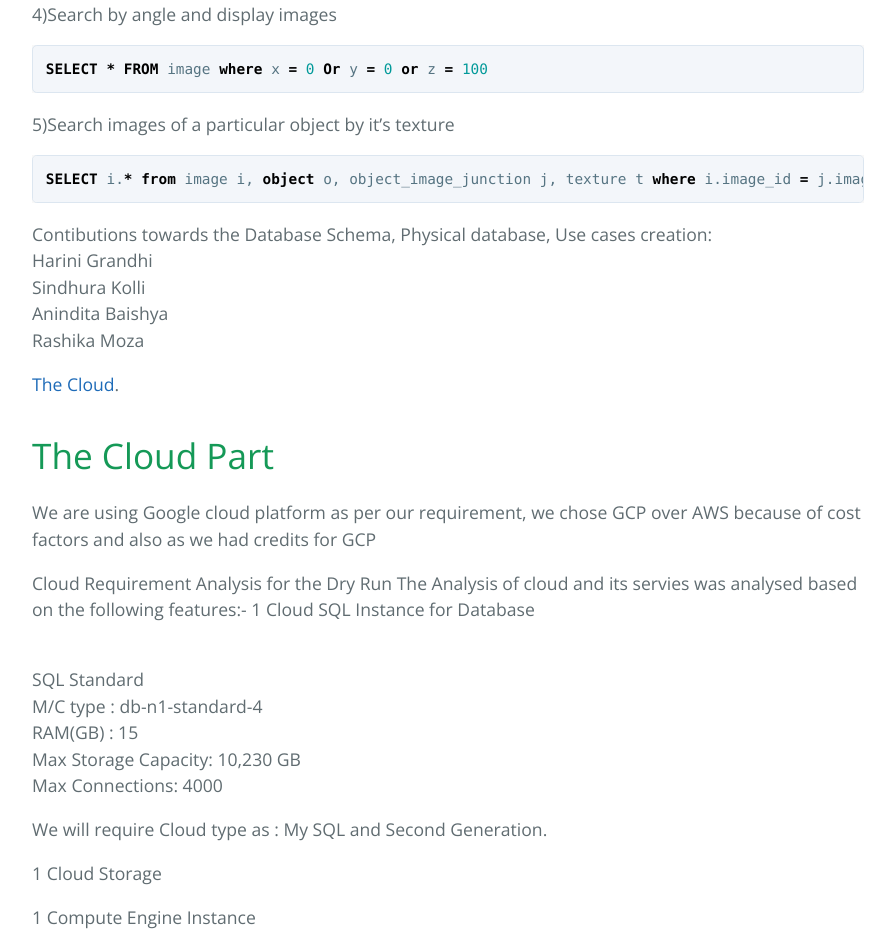
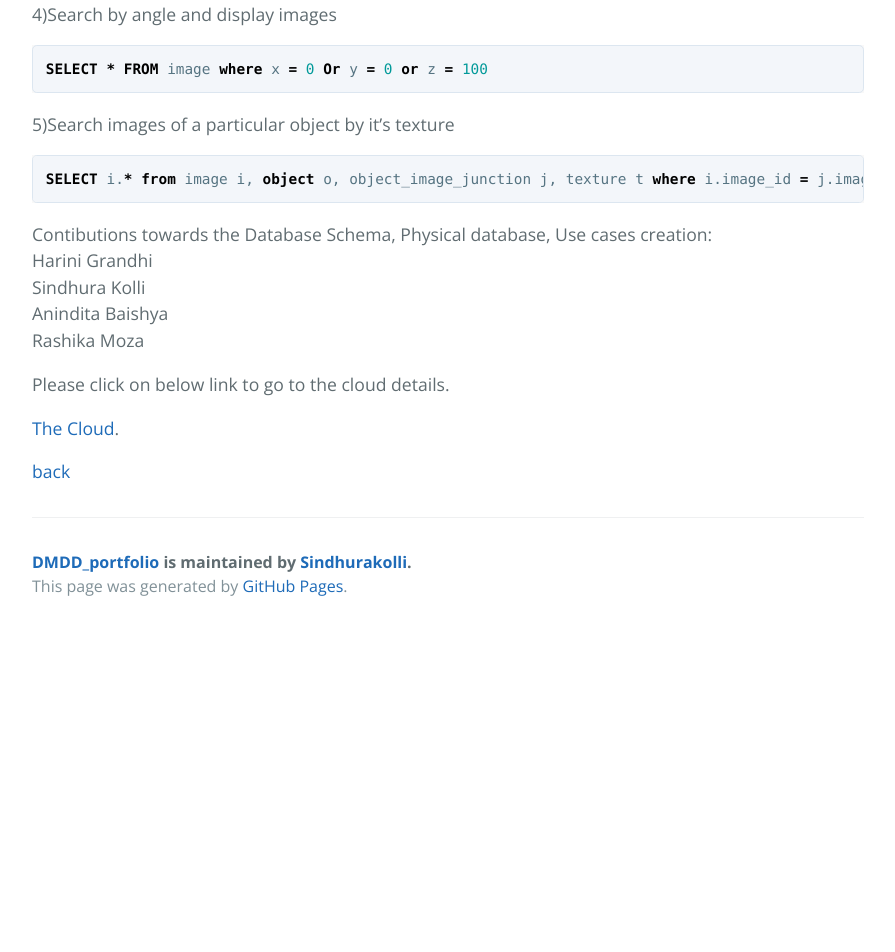
Before and after one commit to Sindhurakolli/DMDD_portfolio, a Jekyll site: the page built from another-page.md, in a window 1280 px wide and 1400 px high, scrolled down 5988 px. Shown: the top 952 px of the window, without its empty margins (192-1087 px from the left). Built offline with Jekyll 4.4.1, drawn with Linux system fonts in a browser that asks for light colours; our own code applies the rules of GitHub Pages for plain Markdown files; after the commit the page ends 6618 px from its top, so only the background shows below that; some of the changed text lies outside the part shown.

Commit message:
Update another-page.md

```diff
--- a/another-page.md
+++ b/another-page.md
@@ -204,48 +204,9 @@ Contibutions towards the Database Schema, Physical database, Use cases creation:
 <br> Rashika Moza
 
 
+Please click on below link to go to the cloud details.
 
 [The Cloud](./cloud.html).
 
-# The Cloud Part
-
-We are using Google cloud platform as per our requirement, we chose GCP over AWS because of cost factors and also as we had credits for GCP
-
-Cloud  Requirement Analysis for the Dry Run
-The Analysis of cloud and its servies was analysed based on the following features:-
-1 Cloud SQL Instance for Database
-
-<br> SQL Standard
-<br> M/C type : db-n1-standard-4
-<br> RAM(GB) : 15
-<br> Max Storage Capacity: 10,230 GB
-<br> Max Connections: 4000
-
-We will require Cloud type as : My SQL and Second Generation.
-
-1 Cloud Storage
-
-1 Compute Engine Instance
-
-M/C type: n1-standard-8
-Virtual CPU: 8
-Memory: 30 GB
-
-![Octocat](https://raw.githubusercontent.com/Preethamalladu/DMDD-Presentation/master/image1.png)
-![Octocat](https://raw.githubusercontent.com/Preethamalladu/DMDD-Presentation/master/image2.png)
-![Octocat](https://raw.githubusercontent.com/Preethamalladu/DMDD-Presentation/master/image3.png)
-![Octocat](https://raw.githubusercontent.com/Preethamalladu/DMDD-Presentation/master/image4.png)
-![Octocat](https://raw.githubusercontent.com/Preethamalladu/DMDD-Presentation/master/image5.png)
-![Octocat](https://raw.githubusercontent.com/Preethamalladu/DMDD-Presentation/master/image6.png)
-![Octocat](https://raw.githubusercontent.com/Preethamalladu/DMDD-Presentation/master/image7.png)
-![Octocat](https://raw.githubusercontent.com/Preethamalladu/DMDD-Presentation/master/image8.png)
-![Octocat](https://raw.githubusercontent.com/Preethamalladu/DMDD-Presentation/master/image9.png)
-![Octocat](https://raw.githubusercontent.com/Preethamalladu/DMDD-Presentation/master/image10.png)
-![Octocat](https://raw.githubusercontent.com/Preethamalladu/DMDD-Presentation/master/image11.png)
-![Octocat](https://raw.githubusercontent.com/Preethamalladu/DMDD-Presentation/master/image12.png)
-![Octocat](https://raw.githubusercontent.com/Preethamalladu/DMDD-Presentation/master/image13.png)
-![Octocat](https://raw.githubusercontent.com/Preethamalladu/DMDD-Presentation/master/image14.png)
-
-
 
 [back](./)
```
